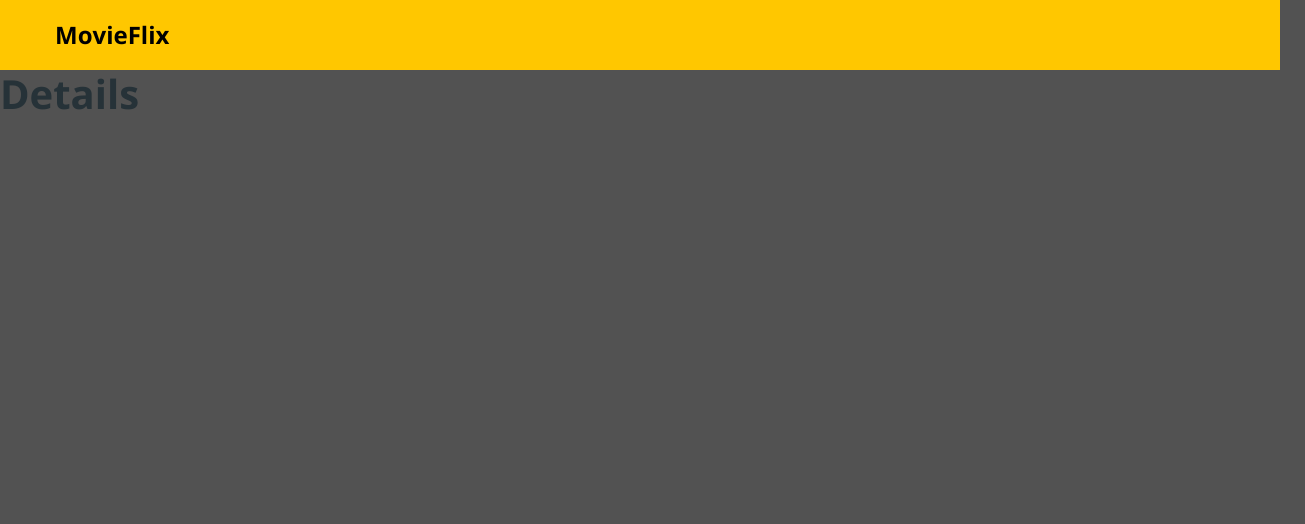
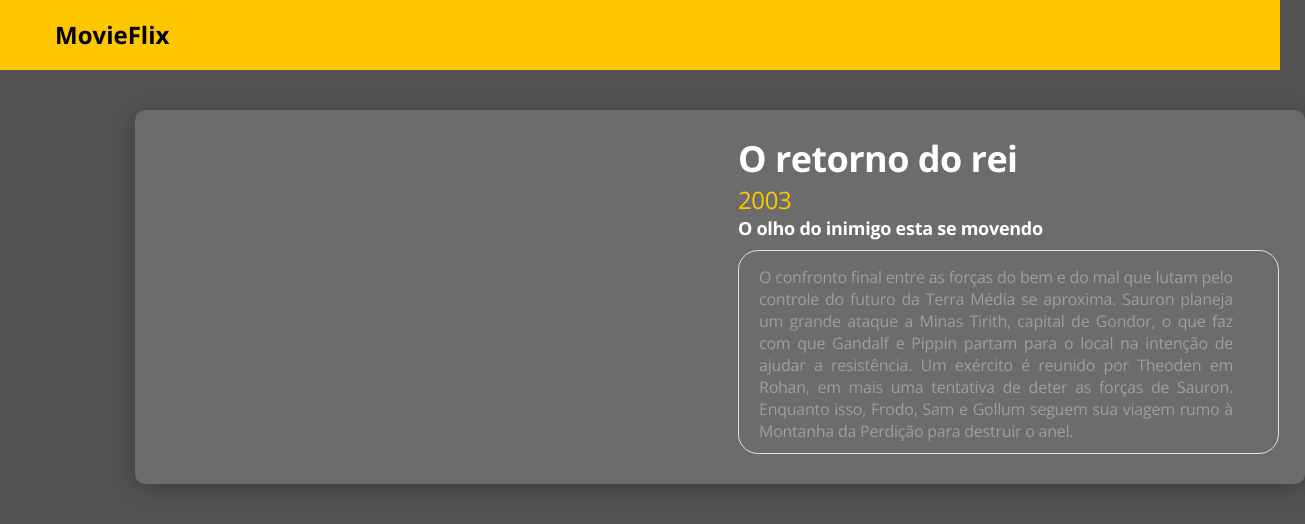
Before and after one commit to HenioJunior/movieflix, a React (Create React App) app in the folder frontend/: page /movies/1 in a window 1280 px wide. Shown: the top 524 px of the page, 1305 px wide, since content can reach past the window. Built offline with nearby package versions, Linux system fonts and the light colour scheme; some icons are missing.

Commit message:
Creating movie details page

```diff
--- a/frontend/src/pages/Catalog/components/MovieDetails/index.tsx
+++ b/frontend/src/pages/Catalog/components/MovieDetails/index.tsx
@@ -1,5 +1,6 @@
 import React from 'react';
 import { useParams } from 'react-router-dom';
+import { ReactComponent as MovieImage } from '../../../../core/assets/images/movie-image.svg';
 import './styles.scss';
 
 type ParamsType = {
@@ -11,7 +12,21 @@ const MovieDetails = () => {
   console.log(movieId);
   return (
     <div className="movie-details-container">
-      <h1>Details</h1>
+      <MovieImage className="movie-details-image" />
+      <div>
+        <h1 className="movie-details-title">O retorno do rei</h1>
+        <span className="movie-description-year">2003</span>
+        <h3 className="movie-description-subtitle">O olho do inimigo esta se movendo</h3>
+        <div className="movie-details-description">
+          <p className="movie-description-text">
+            O confronto final entre as forças do bem e do mal que lutam pelo controle
+            do futuro da Terra Média se aproxima. Sauron planeja um grande ataque a Minas Tirith,
+            capital de Gondor, o que faz com que Gandalf e Pippin partam para o local na intenção de ajudar
+            a resistência. Um exército é reunido por Theoden em Rohan, em mais uma tentativa de deter as forças
+            de Sauron. Enquanto isso, Frodo, Sam e Gollum seguem sua viagem rumo à Montanha da Perdição para destruir o anel.
+          </p>
+        </div>
+      </div>
     </div>
   );
 };
--- a/frontend/src/pages/Catalog/components/MovieDetails/styles.scss
+++ b/frontend/src/pages/Catalog/components/MovieDetails/styles.scss
@@ -0,0 +1,69 @@
+.movie-details-container {
+  display: flex;
+  margin-top: 40px;
+  margin-left: 135px;
+  width:1170px;
+  height: 374px;
+  background: #6C6C6C;
+  box-shadow: 0px 4px 20px rgba(0, 0, 0, 0.25);
+  border-radius: 10px;
+}
+
+.movie-details-image {
+  width: 526px;
+  height: 320px;
+  margin-left: 20px;
+  margin-top: 24px;
+}
+
+.movie-details-title {
+  font-size: 36px;
+  line-height: 49px;
+  letter-spacing: -0.015em;
+  color: #FFFFFF;
+  margin-top: 24px;
+  margin-left: 57px;
+}
+
+.movie-description-year {
+  font-size: 24px;
+  line-height: 33px;
+  letter-spacing: -0.015em;
+  color: #FFC700;
+  margin-left: 57px;
+}
+
+.movie-description-subtitle {
+  font-size: 18px;
+  line-height: 25px;
+  letter-spacing: -0.015em;
+  color: #FFFFFF;
+  margin-left: 57px;
+  margin-bottom: 9px;
+}
+
+.movie-details-description {
+  width: 541px;
+  height: 204px;
+  margin-top: 5px;
+  margin-left: 30px;
+  border: 1px solid #E1E1E1;
+  box-sizing: border-box;
+  border-radius: 20px;
+  padding-top: 10px;
+  margin-left: 57px;
+
+}
+
+.movie-description-text {
+  width:494px;
+  height:191px;
+  font-size: 16px;
+  line-height: 22px;
+  text-align: justify;
+  letter-spacing: -0.015em;
+  color: #9E9E9E;
+  border-radius: 10px;
+  padding-left: 20px;
+  padding-top: 5px;
+}
```
